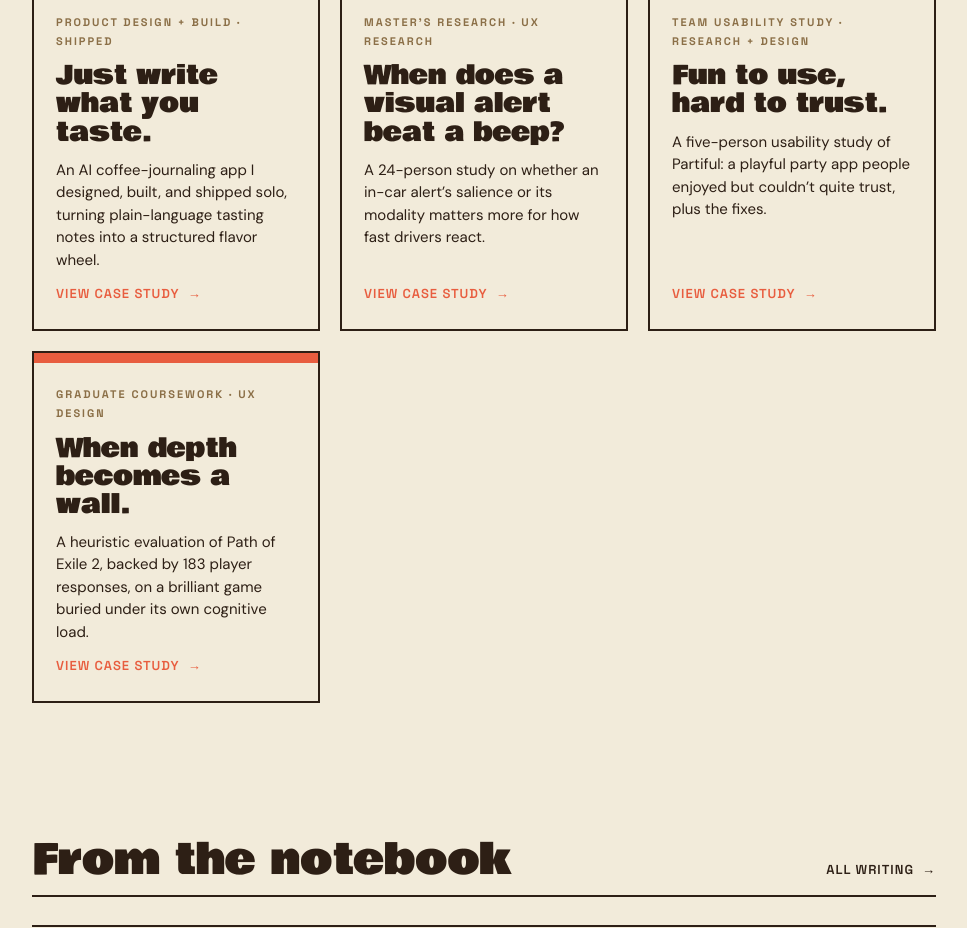
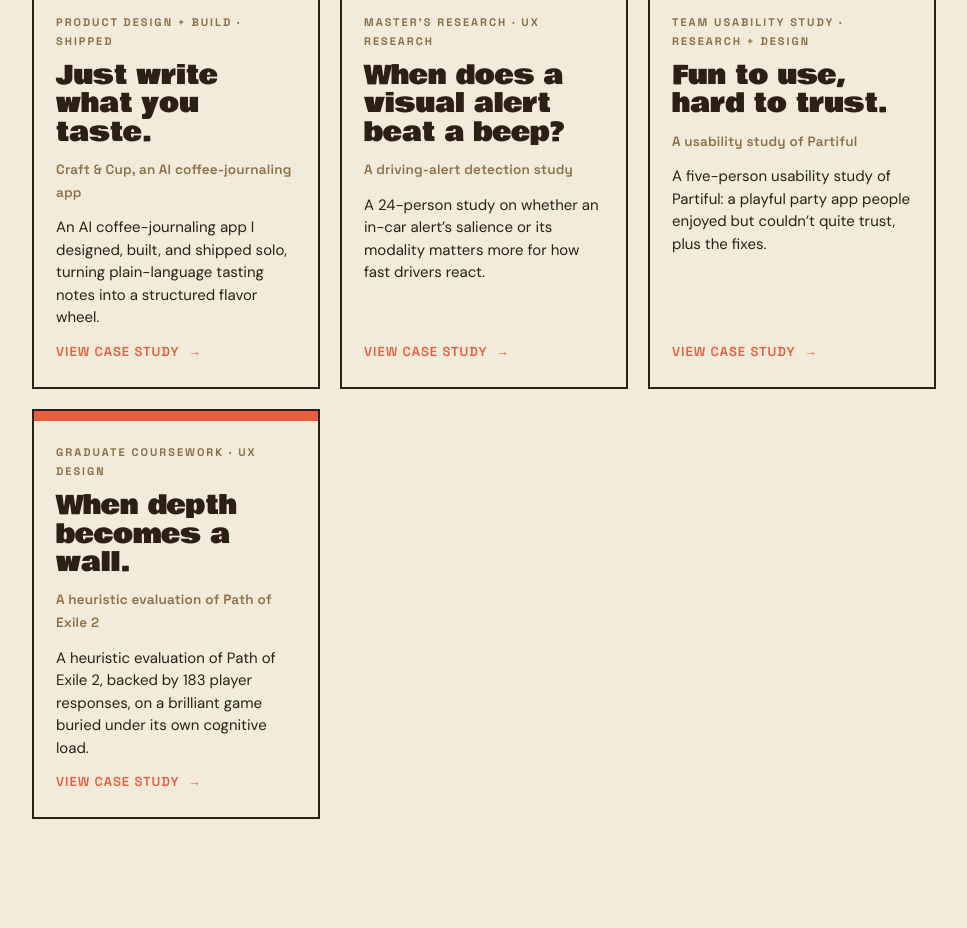
Before and after one commit to FisterMantastic97/LivePortfolio, a Next.js app: page / in a window 1280 px wide. Shown: the part 1000-1928 px from the top of the page, without its empty margins (156-1123 px from the left). Built offline with nearby package versions, Linux system fonts and the light colour scheme.

Commit message:
Add plain-language label to work cards

```diff
--- a/app/globals.css
+++ b/app/globals.css
@@ -181,6 +181,7 @@ strong,b{font-weight:600;}
 .card-type{font-family:var(--font-sub);font-weight:700;font-size:11px;letter-spacing:2px;text-transform:uppercase;color:var(--walnut);}
 .card-body h3{font-family:var(--font-display);font-weight:400;font-size:clamp(20px,2.6vw,26px);line-height:1.08;margin:0;}
 .card-out{font-size:15px;line-height:1.5;margin:0;flex:1;}
+.card-label{font-family:var(--font-sub);font-weight:600;font-size:13.5px;letter-spacing:0.2px;color:var(--walnut);margin:0;}
 .card-go{font-family:var(--font-sub);font-weight:600;font-size:13px;letter-spacing:1px;text-transform:uppercase;display:inline-flex;align-items:center;gap:8px;color:var(--tangerine);}
 .card-go .arw{display:inline-block;transition:transform .18s ease;}
 .card:hover .card-go .arw{transform:translateX(5px);}
--- a/components/CaseCard.tsx
+++ b/components/CaseCard.tsx
@@ -5,6 +5,7 @@ export type CaseMeta = {
   accent: 'pool' | 'sun' | 'tang' | 'soda'
   type: string
   title: string
+  label: string
   blurb: string
   cat: string
 }
@@ -16,6 +17,7 @@ export default function CaseCard({ c }: { c: CaseMeta }) {
       <div className="card-body">
         <span className="card-type">{c.type}</span>
         <h3>{c.title}</h3>
+        <p className="card-label">{c.label}</p>
         <p className="card-out">{c.blurb}</p>
         <span className="card-go">View case study <span className="arw">→</span></span>
       </div>
@@ -29,6 +31,7 @@ export const CASES: CaseMeta[] = [
     accent: 'soda',
     type: 'Product design + build \u00b7 Shipped',
     title: 'Just write what you taste.',
+    label: 'Craft & Cup, an AI coffee-journaling app',
     blurb: 'An AI coffee-journaling app I designed, built, and shipped solo, turning plain-language tasting notes into a structured flavor wheel.',
     cat: 'design',
   },
@@ -37,6 +40,7 @@ export const CASES: CaseMeta[] = [
     accent: 'pool',
     type: 'Master\u2019s research \u00b7 UX research',
     title: 'When does a visual alert beat a beep?',
+    label: 'A driving-alert detection study',
     blurb: 'A 24-person study on whether an in-car alert\u2019s salience or its modality matters more for how fast drivers react.',
     cat: 'research',
   },
@@ -45,6 +49,7 @@ export const CASES: CaseMeta[] = [
     accent: 'sun',
     type: 'Team usability study \u00b7 Research + design',
     title: 'Fun to use, hard to trust.',
+    label: 'A usability study of Partiful',
     blurb: 'A five-person usability study of Partiful: a playful party app people enjoyed but couldn\u2019t quite trust, plus the fixes.',
     cat: 'research design',
   },
@@ -53,6 +58,7 @@ export const CASES: CaseMeta[] = [
     accent: 'tang',
     type: 'Graduate coursework \u00b7 UX design',
     title: 'When depth becomes a wall.',
+    label: 'A heuristic evaluation of Path of Exile 2',
     blurb: 'A heuristic evaluation of Path of Exile 2, backed by 183 player responses, on a brilliant game buried under its own cognitive load.',
     cat: 'design',
   },
```
